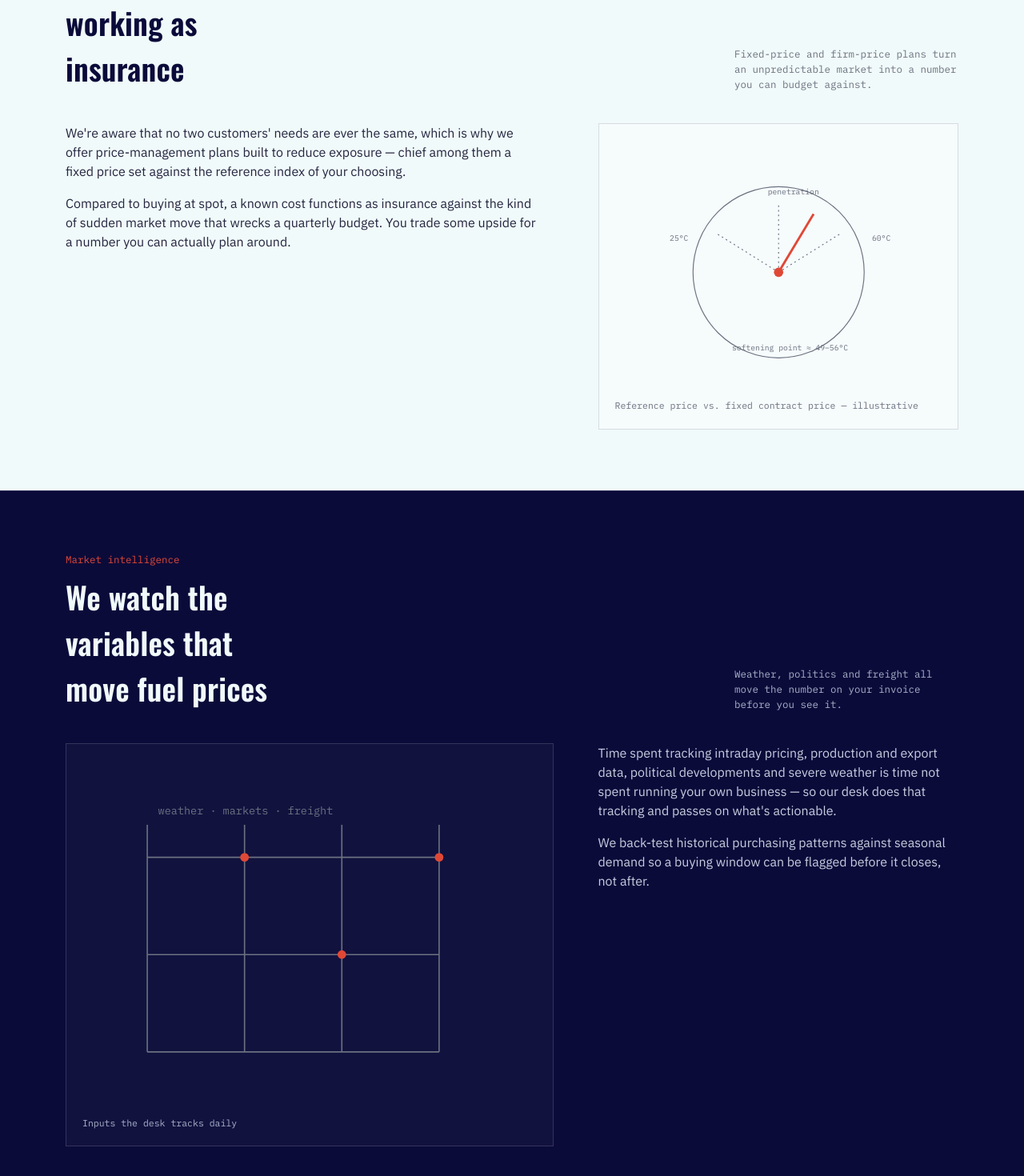
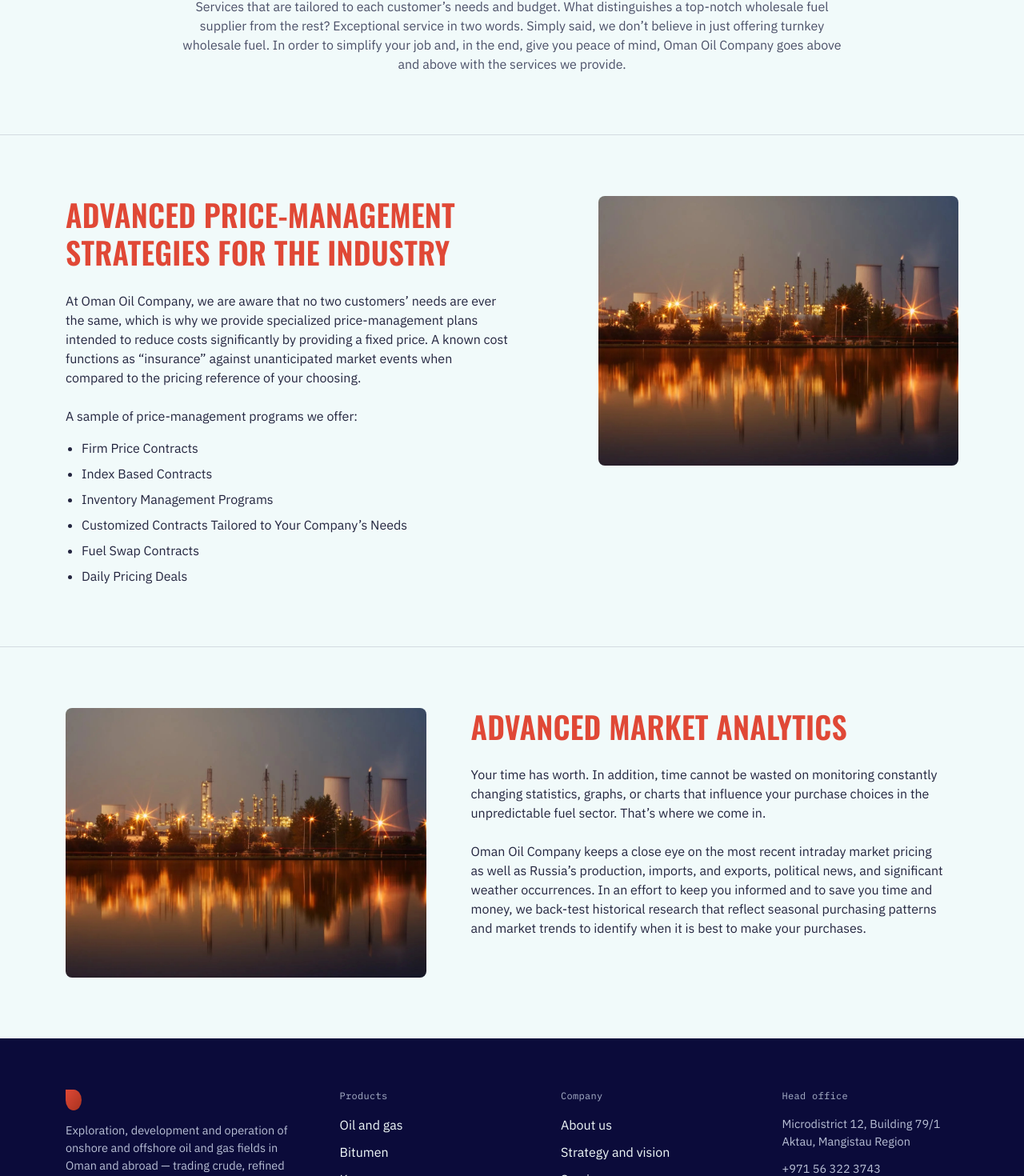
Before and after one commit to ng-arisha/oman-oil, a Next.js app: page /service in a window 1280 px wide. Shown: the part 866-2336 px from the top of the page at 80% size. Built offline with nearby package versions, Linux system fonts and the light colour scheme.

Commit message:
Implement footer links

```diff
--- a/src/app/service/page.tsx
+++ b/src/app/service/page.tsx
@@ -1,8 +1,7 @@
-import CtaBand from "@/components/CtaBand";
-import { Gauge, Grid } from "@/components/figures/Figures";
 import Hero from "@/components/Hero";
-import { Section, SectionHead, Split } from "@/components/Section";
+import { Section } from "@/components/Section";
 import type { Metadata } from "next";
+import Image from "next/image";
 
 export const metadata: Metadata = { title: "Services" };
 
@@ -20,41 +19,81 @@
       />
 
       <Section>
-        <SectionHead
-          eyebrow="Price management"
-          heading="A known cost, working as insurance"
-          note="Fixed-price and firm-price plans turn an unpredictable market into a number you can budget against."
-        />
-        <Split
-          paragraphs={[
-            "We're aware that no two customers' needs are ever the same, which is why we offer price-management plans built to reduce exposure — chief among them a fixed price set against the reference index of your choosing.",
-            "Compared to buying at spot, a known cost functions as insurance against the kind of sudden market move that wrecks a quarterly budget. You trade some upside for a number you can actually plan around.",
-          ]}
-          figure={<Gauge />}
-          caption="Reference price vs. fixed contract price — illustrative"
-        />
+        <h2 className="mb-6 text-center text-[26px] uppercase text-red sm:text-[32px] lg:text-[38px]">Services</h2>
+        <p className="mx-auto max-w-[86ch] text-center text-[#4b5068]">
+          Services that are tailored to each customer&rsquo;s needs and budget. What distinguishes a top-notch
+          wholesale fuel supplier from the rest? Exceptional service in two words. Simply said, we don&rsquo;t
+          believe in just offering turnkey wholesale fuel. In order to simplify your job and, in the end, give you
+          peace of mind, Oman Oil Company goes above and above with the services we provide.
+        </p>
       </Section>
 
-      <Section dark>
-        <SectionHead
-          eyebrow="Market intelligence"
-          heading="We watch the variables that move fuel prices"
-          note="Weather, politics and freight all move the number on your invoice before you see it."
-          dark
-        />
-        <Split
-          dark
-          reverse
-          paragraphs={[
-            "Time spent tracking intraday pricing, production and export data, political developments and severe weather is time not spent running your own business — so our desk does that tracking and passes on what's actionable.",
-            "We back-test historical purchasing patterns against seasonal demand so a buying window can be flagged before it closes, not after.",
-          ]}
-          figure={<Grid />}
-          caption="Inputs the desk tracks daily"
-        />
+      <Section>
+        <div className="grid items-start gap-8 md:gap-14 lg:grid-cols-[1.15fr_0.85fr]">
+          <div>
+            <h2 className="mb-6 text-[26px] uppercase leading-tight text-red sm:text-[32px] lg:text-[38px]">
+              Advanced price-management strategies for the industry
+            </h2>
+            <p className="mb-6 max-w-[58ch] text-[#23253f]">
+              At Oman Oil Company, we are aware that no two customers&rsquo; needs are ever the same, which is why
+              we provide specialized price-management plans intended to reduce costs significantly by providing a
+              fixed price. A known cost functions as &ldquo;insurance&rdquo; against unanticipated market events
+              when compared to the pricing reference of your choosing.
+            </p>
+            <p className="mb-4 max-w-[58ch] text-[#23253f]">A sample of price-management programs we offer:</p>
+            <ul className="list-disc space-y-2 pl-5 text-[#23253f]">
+              <li>Firm Price Contracts</li>
+              <li>Index Based Contracts</li>
+              <li>Inventory Management Programs</li>
+              <li>Customized Contracts Tailored to Your Company&rsquo;s Needs</li>
+              <li>Fuel Swap Contracts</li>
+              <li>Daily Pricing Deals</li>
+            </ul>
+          </div>
+          <div className="relative aspect-4/3 w-full overflow-hidden rounded-lg">
+            <Image
+              src="/images/low-cost.jpg"
+              alt="Waterside refinery terminal reflected in the water"
+              fill
+              sizes="(min-width: 1024px) 45vw, 100vw"
+              className="object-cover"
+            />
+          </div>
+        </div>
       </Section>
 
-      <CtaBand heading="Ask about a fixed-price programme" btnText="Contact the desk" btnHref="/contact" />
+      <Section>
+        <div className="grid items-start gap-8 md:gap-14 lg:grid-cols-[0.85fr_1.15fr]">
+          <div className="relative aspect-4/3 w-full overflow-hidden rounded-lg">
+            <Image
+              src="/images/low-cost.jpg"
+              alt="Waterside refinery terminal reflected in the water"
+              fill
+              sizes="(min-width: 1024px) 45vw, 100vw"
+              className="object-cover"
+            />
+          </div>
+          <div>
+            <h2 className="mb-6 text-[26px] uppercase leading-tight text-red sm:text-[32px] lg:text-[38px]">
+              Advanced market analytics
+            </h2>
+            <p className="mb-6 max-w-[62ch] text-[#23253f]">
+              Your time has worth. In addition, time cannot be wasted on monitoring constantly changing statistics,
+              graphs, or charts that influence your purchase choices in the unpredictable fuel sector. That&rsquo;s
+              where we come in.
+            </p>
+            <p className="max-w-[62ch] text-[#23253f]">
+              Oman Oil Company keeps a close eye on the most recent intraday market pricing as well as
+              Russia&rsquo;s production, imports, and exports, political news, and significant weather occurrences.
+              In an effort to keep you informed and to save you time and money, we back-test historical research
+              that reflect seasonal purchasing patterns and market trends to identify when it is best to make your
+              purchases.
+            </p>
+          </div>
+        </div>
+      </Section>
+
+
     </>
   );
 }
--- a/src/components/Footer.tsx
+++ b/src/components/Footer.tsx
@@ -49,9 +49,9 @@
               Aktau, Mangistau Region
             </p>
             <p className="mt-3 text-[14.5px] text-[#b9c0d6]">
-              +77 47 465 8669
+              +971 56 322 3743
               <br />
-              info@omanoilcompany.com
+              Info@omanioilcompany.com
             </p>
           </div>
         </div>
--- a/src/components/SquareFeatureGrid.tsx
+++ b/src/components/SquareFeatureGrid.tsx
@@ -7,9 +7,7 @@
     <div className="grid gap-10 sm:grid-cols-3">
       {items.map((it) => (
         <div key={it.heading}>
-          <div className="mb-5 flex h-16 w-16 items-center justify-center border border-[rgba(11,11,58,0.18)]">
-            {it.icon}
-          </div>
+          <div className="mb-5">{it.icon}</div>
           <h3 className="mb-3 font-display text-xl text-red">{it.heading}</h3>
           <p className="max-w-[42ch] text-[15px] text-[#4b5068]">{it.text}</p>
         </div>
--- a/src/components/figures/Figures.tsx
+++ b/src/components/figures/Figures.tsx
@@ -331,3 +331,76 @@
     </IconWrap>
   );
 }
+
+
+
+/* ---- large indigo icons for feature grids without a badge circle ---- */
+function LargeIndigoWrap({ children }: { children: ReactNode }) {
+  return (
+    <svg
+      viewBox="0 0 32 32"
+      className="h-14 w-14 stroke-indigo fill-none"
+      strokeWidth={1.6}
+      xmlns="http://www.w3.org/2000/svg"
+    >
+      {children}
+    </svg>
+  );
+}
+
+export function IconCompassLg() {
+  return (
+    <LargeIndigoWrap>
+      <circle cx="16" cy="16" r="12" />
+      <path d="M20 12 17 17 12 20 15 15Z" />
+    </LargeIndigoWrap>
+  );
+}
+
+export function IconGearLg() {
+  return (
+    <LargeIndigoWrap>
+      <circle cx="16" cy="16" r="4.5" />
+      <path d="M16 6v3M16 23v3M26 16h-3M9 16H6M22.6 9.4l-2.1 2.1M11.5 20.5l-2.1 2.1M22.6 22.6l-2.1-2.1M11.5 11.5 9.4 9.4" />
+    </LargeIndigoWrap>
+  );
+}
+
+export function IconOrgChartLg() {
+  return (
+    <LargeIndigoWrap>
+      <rect x="13" y="4" width="6" height="6" />
+      <line x1="16" y1="10" x2="16" y2="15" />
+      <line x1="7" y1="15" x2="25" y2="15" />
+      <line x1="7" y1="15" x2="7" y2="19" />
+      <line x1="16" y1="15" x2="16" y2="19" />
+      <line x1="25" y1="15" x2="25" y2="19" />
+      <rect x="4" y="19" width="6" height="6" />
+      <rect x="13" y="19" width="6" height="6" />
+      <rect x="22" y="19" width="6" height="6" />
+    </LargeIndigoWrap>
+  );
+}
+
+
+export function IconCoinLg() {
+  return (
+    <LargeIndigoWrap>
+      <circle cx="16" cy="16" r="10" />
+      <circle cx="16" cy="16" r="7" />
+      <path d="M15 12.5h2v7M14.3 12.5 16 11.5" />
+    </LargeIndigoWrap>
+  );
+}
+
+export function IconSafeLg() {
+  return (
+    <LargeIndigoWrap>
+      <rect x="6" y="6" width="20" height="19" rx="2" />
+      <circle cx="16" cy="15" r="4" />
+      <circle cx="16" cy="15" r="1" className="fill-indigo" />
+      <path d="M16 11v1M16 19v1M12 15h1M19 15h1" />
+      <path d="M10 25v2M22 25v2" />
+    </LargeIndigoWrap>
+  );
+}
```
Also changed, not shown: src/app/about-us/page.tsx (+36 -1 lines).
